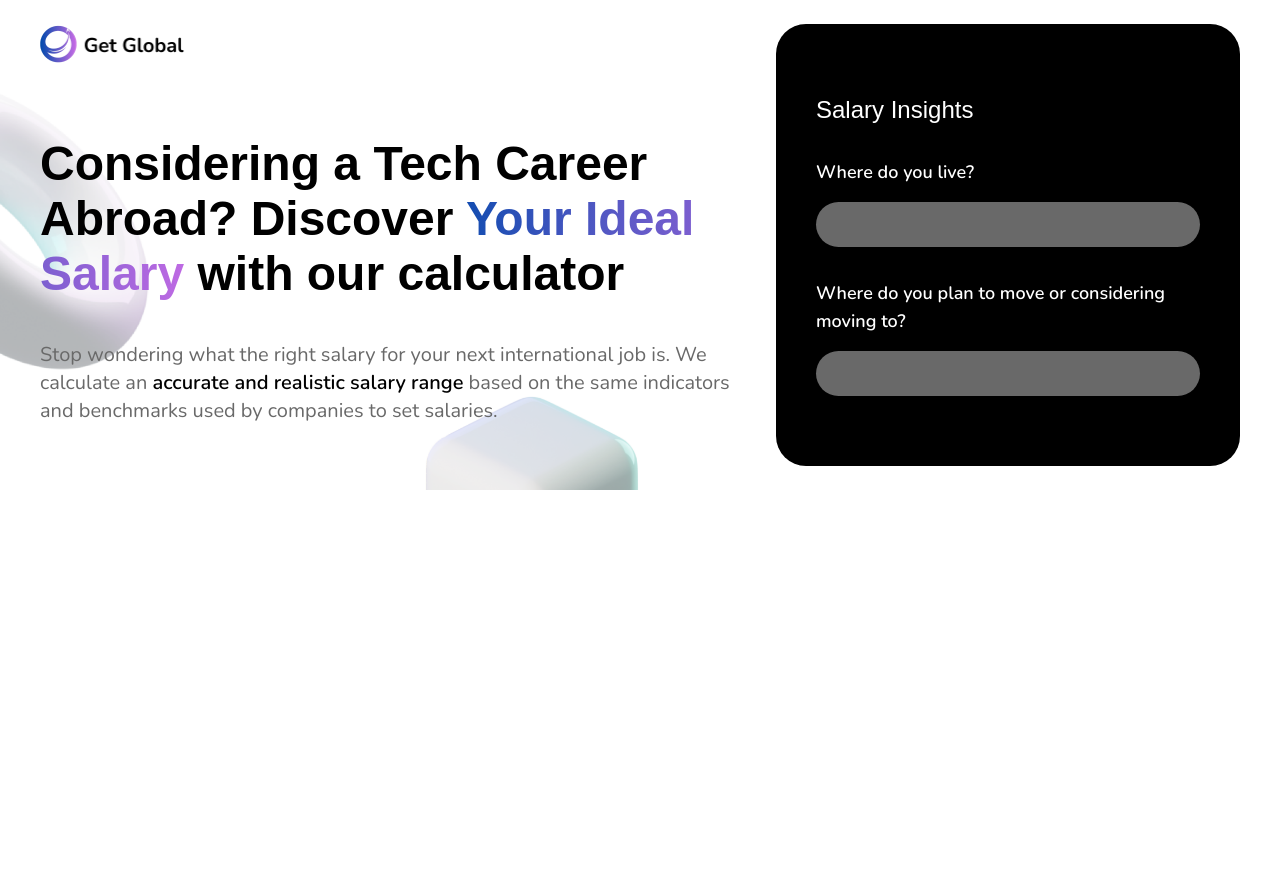
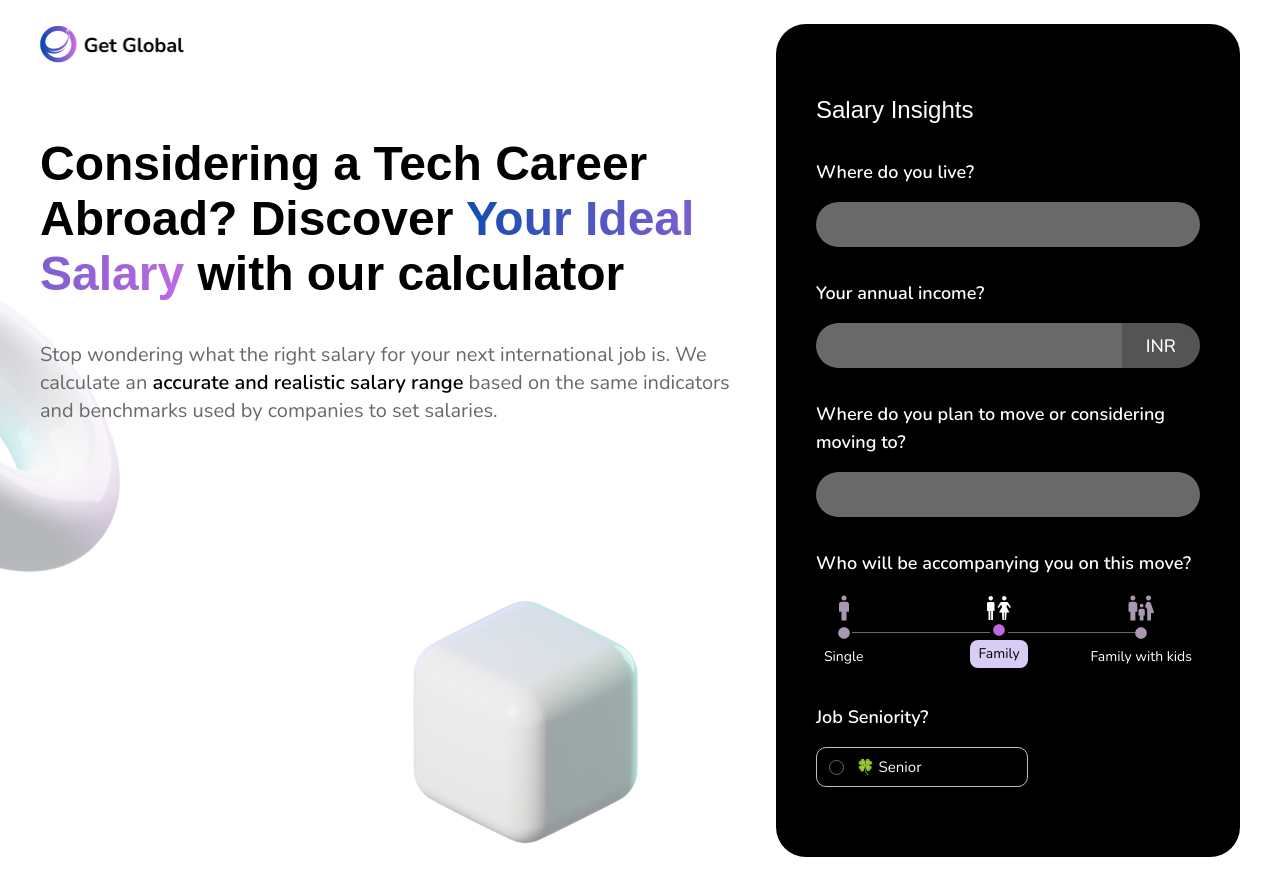
Before and after one commit to zulqarnain1231/get-global, a Next.js app: page / in a window 1280 px wide. Before the commit the page ends 800 px from the top, so only its background shows below. Built offline with nearby package versions, Linux system fonts and the light colour scheme.

Commit message:
created shared checkbox

```diff
--- a/app/globals.css
+++ b/app/globals.css
@@ -6,3 +6,8 @@
 .gradient {
   background: linear-gradient(286deg, #be6ae3 4.22%, #144db1 103.38%);
 }
+
+input::-webkit-outer-spin-button,
+input::-webkit-inner-spin-button {
+  display: none;
+}
--- a/components/Home/Home.tsx
+++ b/components/Home/Home.tsx
@@ -3,15 +3,27 @@ import Image from "next/image";
 import Link from "next/link";
 import React, { useState } from "react";
 import Input from "../Shared/Input";
+import { MdOutlineMan, MdFamilyRestroom } from "react-icons/md";
+import { FaCircle } from "react-icons/fa";
+import { ImManWoman } from "react-icons/im";
 
 const HomePage = () => {
-  const [inputs, setInputs] = useState({
+  const [inputs, setInputs] = useState<{
+    currentAddress: string;
+    income: null | number | any;
+    planAddress: string;
+    status: string;
+  }>({
     currentAddress: "",
     income: null,
     planAddress: "",
+    status: "family",
   });
   const handleInputs = (e: React.ChangeEvent<HTMLInputElement>) =>
     setInputs({ ...inputs, [e.target.name]: e.target.value });
+
+  const handleStatusChange: (status: string) => any = (status: string) =>
+    setInputs({ ...inputs, status });
   return (
     <section className="w-full h-full py-6">
       <div className="w-full h-full max-w-[1450px] mx-auto md:px-10 px-5">
@@ -53,12 +65,138 @@ const HomePage = () => {
                 setState={handleInputs}
                 label="Where do you live?"
               />
+              <div className="w-full flex flex-col items-start justify-start gap-4">
+                <p className="text-white-main text-base sm:text-lg font-semibold">
+                  Your annual income?
+                </p>
+                <div className="w-full h-[45px] flex items-center justify-between rounded-[50px] bg-black-off">
+                  <input
+                    type="number"
+                    autoComplete="off"
+                    name="income"
+                    required
+                    value={inputs.income}
+                    onChange={handleInputs}
+                    className="w-full h-full border-none focus:outline-none bg-transparent px-4 text-white-main text-base sm:text-lg font-medium"
+                  />
+                  <span className="h-full flex items-center justify-center rounded-r-[30px] bg-black-main/20 px-6 text-white-main text-base sm:text-lg font-medium">
+                    INR
+                  </span>
+                </div>
+              </div>
               <Input
                 name="planAddress"
                 value={inputs.planAddress}
                 setState={handleInputs}
                 label="Where do you plan to move or considering moving to?"
               />
+
+              <div className="w-full flex flex-col items-start justify-start gap-4">
+                <p className="text-white-main text-base sm:text-lg font-semibold">
+                  Who will be accompanying you on this move?
+                </p>
+                <div className=" w-full flex items-center justify-start">
+                  <div
+                    onClick={() => handleStatusChange("single")}
+                    className="flex flex-col items-center justify-start gap-1 group cursor-pointer"
+                  >
+                    <MdOutlineMan
+                      className={`${
+                        inputs.status == "single"
+                          ? "text-white-main"
+                          : "text-black-faded"
+                      } text-3xl group-hover:text-white-main group-hover:duration-200`}
+                    />
+                    <FaCircle
+                      className={`${
+                        inputs.status == "single"
+                          ? "text-brand-main"
+                          : "text-black-faded"
+                      } text-xs group-hover:text-brand-main group-hover:duration-200`}
+                    />
+                    <span
+                      className={`text-sm ${
+                        inputs.status == "single"
+                          ? "bg-brand-secondary text-black-main"
+                          : "text-white-main bg-transparent"
+                      } py-1 px-2 rounded-lg group-hover:text-black-main group-hover:bg-brand-secondary group-hover:duration-200`}
+                    >
+                      Single
+                    </span>
+                  </div>
+                  <span className="w-full h-[1px] bg-white-main/40 -mx-5"></span>
+                  <div
+                    onClick={() => handleStatusChange("family")}
+                    className="flex flex-col items-center justify-start gap-1 group cursor-pointer"
+                  >
+                    <ImManWoman
+                      className={`${
+                        inputs.status == "family"
+                          ? "text-white-main"
+                          : "text-black-faded"
+                      } text-2xl group-hover:text-white-main group-hover:duration-200`}
+                    />
+                    <FaCircle
+                      className={`${
+                        inputs.status == "family"
+                          ? "text-brand-main"
+                          : "text-black-faded"
+                      } text-xs group-hover:text-brand-main group-hover:duration-200`}
+                    />
+                    <span
+                      className={`text-sm ${
+                        inputs.status == "family"
+                          ? "bg-brand-secondary text-black-main"
+                          : "text-white-main bg-transparent"
+                      } py-1 px-2 rounded-lg group-hover:text-black-main group-hover:bg-brand-secondary group-hover:duration-200`}
+                    >
+                      Family
+                    </span>
+                  </div>
+                  <span className="w-full h-[1px] bg-white-main/40 -ml-5 -mr-16"></span>
+                  <div
+                    onClick={() => handleStatusChange("family&kids")}
+                    className="flex flex-col items-center justify-start gap-1 group cursor-pointer"
+                  >
+                    <MdFamilyRestroom
+                      className={`${
+                        inputs.status == "family&kids"
+                          ? "text-white-main"
+                          : "text-black-faded"
+                      } text-3xl group-hover:text-white-main group-hover:duration-200`}
+                    />
+                    <FaCircle
+                      className={`${
+                        inputs.status == "family&kids"
+                          ? "text-brand-main"
+                          : "text-black-faded"
+                      } text-xs group-hover:text-brand-main group-hover:duration-200`}
+                    />
+                    <span
+                      className={`text-sm whitespace-nowrap ${
+                        inputs.status == "family&kids"
+                          ? "bg-brand-secondary text-black-main"
+                          : "text-white-main bg-transparent"
+                      } py-1 px-2 rounded-lg group-hover:text-black-main group-hover:bg-brand-secondary group-hover:duration-200`}
+                    >
+                      Family with kids
+                    </span>
+                  </div>
+                </div>
+              </div>
+              <div className="w-full flex flex-col items-start justify-start gap-4">
+                <p className="text-white-main text-base sm:text-lg font-semibold">
+                  Job Seniority?
+                </p>
+                <div className="w-full grid grid-cols-2 gap-5">
+                  <div className="h-[40px] sm:w-[212px] w-full flex items-center justify-start gap-3 group px-3 rounded-[10px] border border-gray bg-transparent hover:bg-brand-secondary cursor-pointer hover:duration-200">
+                    <span className="h-[15px] w-[15px] border rounded-full bg-transparent border-black-off group-hover:bg-brand-main group-hover:duration-200"></span>
+                    <p className="text-[15px] text-white-main font-normal group-hover:text-black-main group-hover:duration-200">
+                      🍀 Senior
+                    </p>
+                  </div>
+                </div>
+              </div>
             </form>
           </aside>
         </div>
--- /dev/null
+++ b/components/Shared/CheckBox.tsx
@@ -0,0 +1,32 @@
+import React from "react";
+
+type Props = {
+  setState: any;
+  active: boolean;
+  name: string;
+};
+const CheckBox: React.FC<Props> = ({ name, active, setState }) => {
+  return (
+    <div
+      onClick={() => setState}
+      className={`h-[40px] sm:w-[212px] w-full flex items-center justify-start gap-3 group px-3 rounded-[10px] border border-gray ${
+        active ? "bg-brand-secondary" : "bg-transparent"
+      } hover:bg-brand-secondary cursor-pointer hover:duration-200`}
+    >
+      <span
+        className={`h-[15px] w-[15px] border rounded-full ${
+          active ? "bg-brand-main" : "bg-transparent"
+        }  border-black-off group-hover:bg-brand-main group-hover:duration-200`}
+      ></span>
+      <p
+        className={`text-[15px] ${
+          active ? "text-black-main" : "text-white-main"
+        } font-normal group-hover:text-black-main group-hover:duration-200`}
+      >
+        {name}
+      </p>
+    </div>
+  );
+};
+
+export default CheckBox;
--- a/components/Shared/Input.tsx
+++ b/components/Shared/Input.tsx
@@ -18,6 +18,7 @@ const Input: React.FC<Props> = ({ name, value, label, setState }: Props) => {
         name={name}
         value={value}
         onChange={setState}
+        required
         className="w-full h-[45px] border-none focus:outline-none bg-black-off rounded-[50px] px-4 text-white-main text-base sm:text-lg font-medium"
       />
     </div>
--- a/tailwind.config.ts
+++ b/tailwind.config.ts
@@ -16,12 +16,14 @@ const config: Config = {
         black: {
           main: "#000",
           off: "#696969",
+          faded: "#A998B1",
         },
         white: {
           main: "#fff",
           off: "#E7DCEC",
         },
         green: "#0B4A23",
+        gray: "#C3BFBF",
       },
       fontFamily: {
         Just: ["JUST", "sans-serif"],
```
Also changed, not shown: package.json (+4 -3 lines), 1 other file (tests, documents, lock files or other folders).
